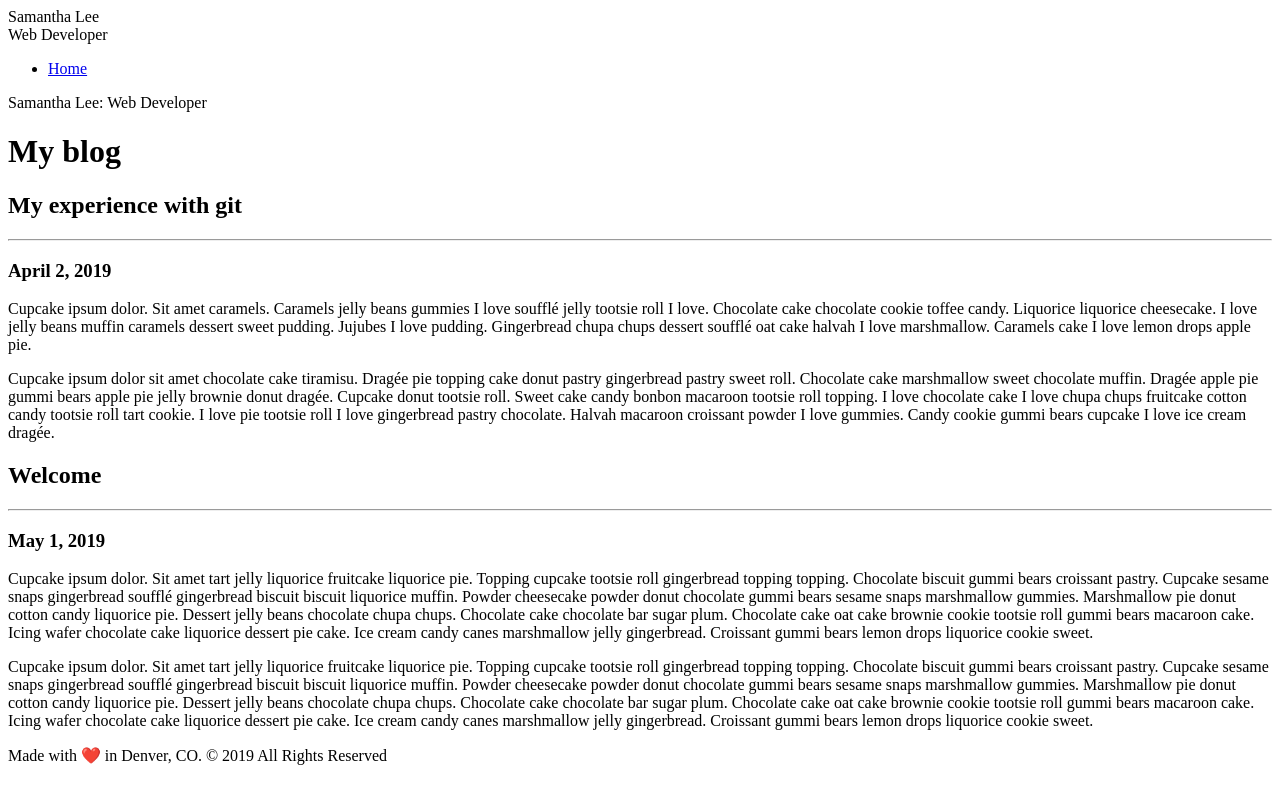
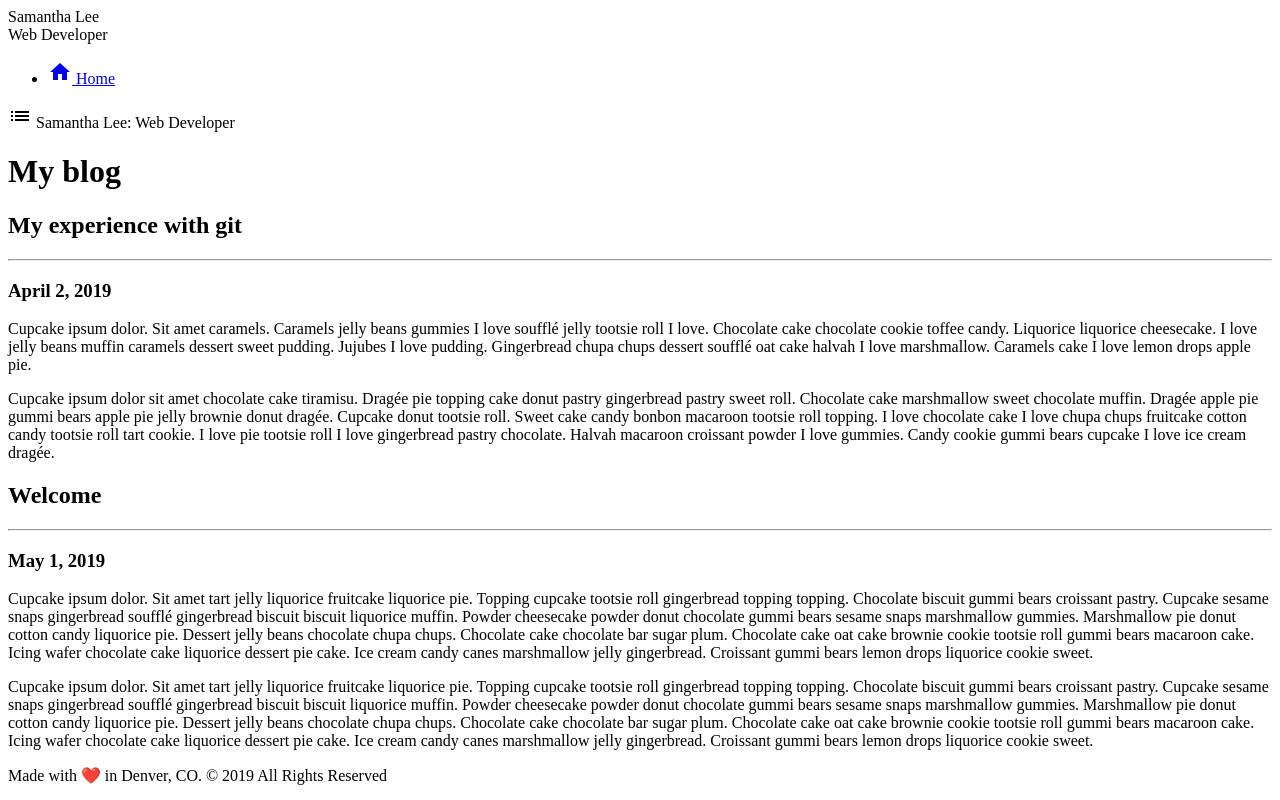
Before and after one commit to samanthal-lee3/personal-blog, a plain HTML site: page index.html in a window 1280 px wide. Drawn offline with Linux system fonts and the light colour scheme.

Commit message:
Add Google Material Icons

```diff
--- a/index.html
+++ b/index.html
@@ -4,6 +4,9 @@
     <meta charset="UTF-8">
     <meta name="viewport" content="width=device-width, initial-scale=1.0">
     <meta http-equiv="X-UA-Compatible" content="ie=edge">
+    <link
+      href="https://fonts.googleapis.com/icon?family=Material+Icons" rel="stylesheet"
+      />
     <title>Samantha Lee - Web Developer</title>
   </head>
   <body>
@@ -14,14 +17,21 @@
             <div class="site-header">Samantha Lee</div>
               <div class="site-subheader">Web Developer</div>
                 <ul class="site-navigation">
-              <li><a href="index.html">Home</a></li>
+                  <li>
+                    <a href="index.html">
+                      <i class = "material-icons">home</i> Home
+                    </a>
+                  </li>
                 </ul>
             </div>
         </nav>
+
     <main>
-
       <div class="menu">
         <div class="menu-icon" id="sidebarCollapse">
+          <i class ="material-icons">
+            list
+          </i>
           <span class="mobile-header">Samantha Lee: Web Developer</span>
         </div>
       </div>
```
Lines whose indentation alone changed are shown as unchanged.
